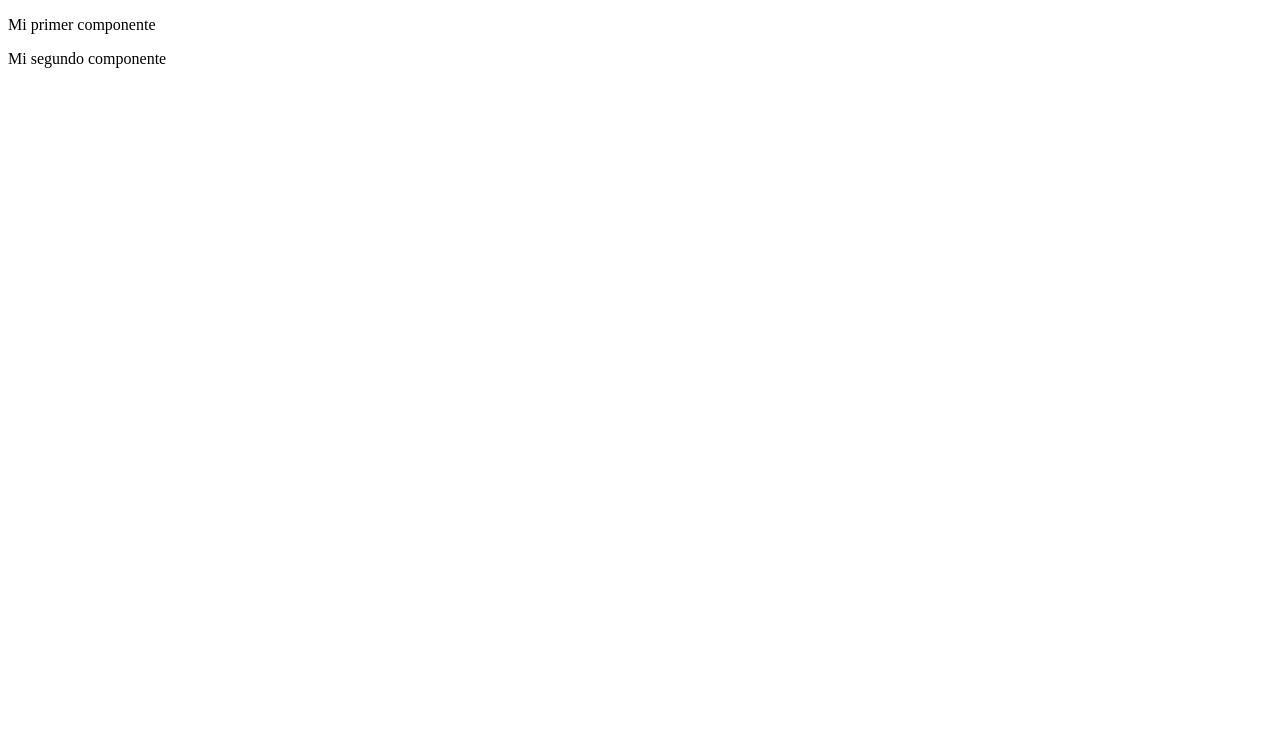
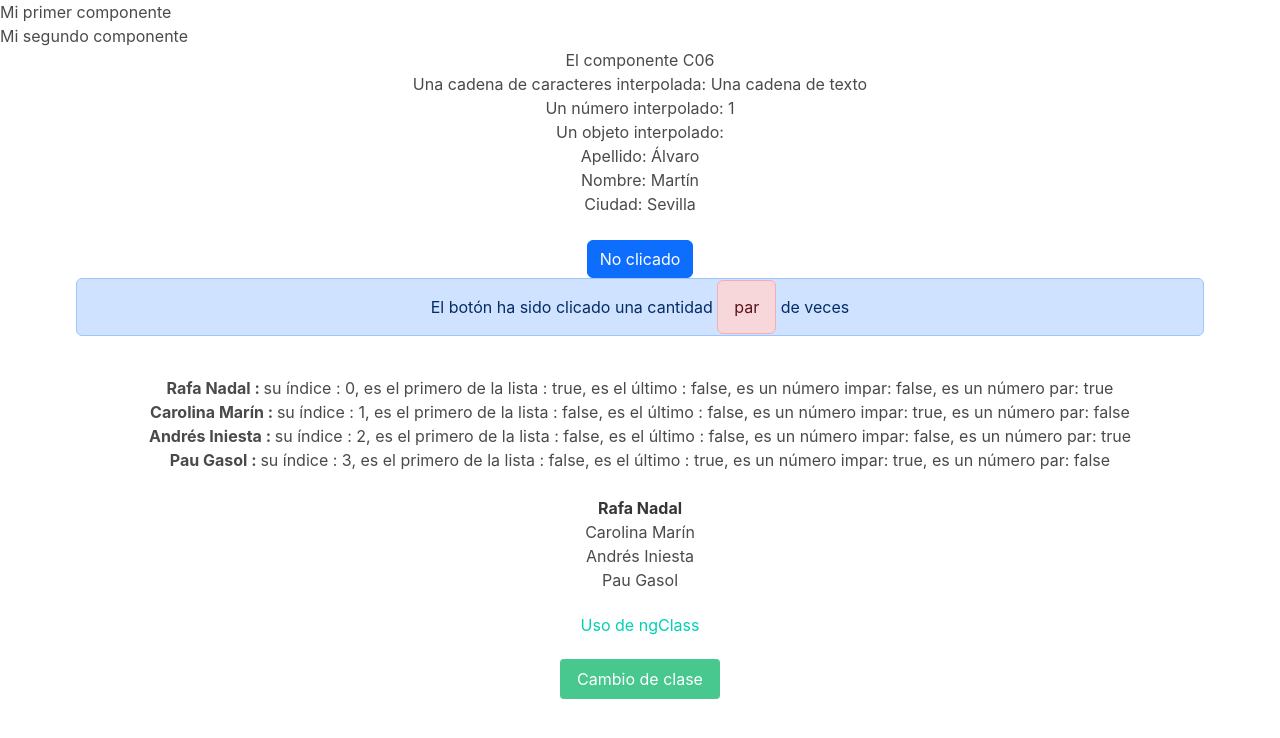
Before and after one commit to alvaromago/miProyectoAngular, an Angular app: page / in a window 1280 px wide. Shown: the top 738 px of the page. Built offline with nearby package versions, Linux system fonts and the light colour scheme.

Commit message:
second commit

```diff
--- a/angular.json
+++ b/angular.json
@@ -25,9 +25,15 @@
               "src/assets"
             ],
             "styles": [
-              "src/styles.css"
+              "src/styles.css",
+              "node_modules/bootstrap/dist/css/bootstrap.css",
+              "node_modules/bulma/css/bulma.min.css"
             ],
-            "scripts": []
+            "scripts": [
+              "node_modules/jquery/dist/jquery.min.js",
+              "node_modules/popper.js/dist/umd/popper.min.js",
+              "node_modules/bootstrap/dist/js/bootstrap.min.js"
+            ]
           },
           "configurations": {
             "production": {
--- a/package.json
+++ b/package.json
@@ -18,6 +18,11 @@
     "@angular/platform-browser": "^15.2.0",
     "@angular/platform-browser-dynamic": "^15.2.0",
     "@angular/router": "^15.2.0",
+    "boostrap": "^2.0.0",
+    "bootstrap": "^5.3.2",
+    "bulma": "^0.9.4",
+    "jquery": "^3.7.1",
+    "popper.js": "^1.16.1",
     "rxjs": "~7.8.0",
     "tslib": "^2.3.0",
     "zone.js": "~0.12.0"
--- a/src/app/app.component.html
+++ b/src/app/app.component.html
@@ -1,3 +1,4 @@
 <!DOCTYPE html>
 <app-mpc></app-mpc>
 <app-msc></app-msc>
+<app-c06></app-c06>
--- a/src/app/app.module.ts
+++ b/src/app/app.module.ts
@@ -4,12 +4,14 @@ import { BrowserModule } from '@angular/platform-browser';
 import { AppComponent } from './app.component';
 import { MpcComponent } from './components/mpc/mpc.component';
 import { MscComponent } from './components/msc/msc.component';
+import { C06Component } from './components/c06/c06.component';
 
 @NgModule({
   declarations: [
     AppComponent,
     MpcComponent,
-    MscComponent
+    MscComponent,
+    C06Component
   ],
   imports: [
     BrowserModule
--- /dev/null
+++ b/src/app/components/c06/c06.component.html
@@ -0,0 +1,58 @@
+<!DOCTYPE html>
+<div class="container text-center">
+	<p>El componente C06</p>
+	<div>Una cadena de caracteres interpolada: {{unaCadena}}</div>
+	<div>Un número interpolado: {{unNumero}}</div>
+	<div>
+		Un objeto interpolado:
+		<ul>
+			<li>Apellido: {{unObjeto.nombre}}</li>
+			<li>Nombre: {{unObjeto.apellido}}</li>
+			<li>Ciudad: {{unObjeto.ciudad}}</li>
+		</ul>
+	</div>
+
+	<br />
+
+	<button class="btn btn-primary" (click)="unClic()">{{textoDelBoton}}</button>
+
+	<br />
+
+	<p class="alert alert-primary">
+		El botón ha sido clicado una cantidad
+		<span *ngIf="numeroDeClic%2 == 0; then siMiIfEsVerdad else elseDeMiIf"></span>
+		de veces
+	</p>
+	<ng-template #siMiIfEsVerdad>
+		<span class="alert alert-danger">par</span>
+	</ng-template>
+	<ng-template #elseDeMiIf>
+		<span class="alert alert-warning">impar</span>
+	</ng-template>
+
+	<br />
+
+	<div *ngFor="let unDeportista of deportistas; index as i; first as f; last as l; odd as o; even as e">
+		<b>{{unDeportista}} : </b>
+		su índice : {{i}}, es el primero de la lista : {{f}}, es el último : {{l}}, es un número impar: {{o}}, es un número par: {{e}}
+	</div>
+
+	<br />
+
+	<div *ngFor="let unDeportista of deportistas">
+		<div [ngSwitch]="unDeportista">
+			<span *ngSwitchCase="'Rafa Nadal'"
+				><strong>{{unDeportista}}</strong></span
+			>
+			<span *ngSwitchDefault>{{unDeportista}}</span>
+		</div>
+	</div>
+
+	<br />
+
+	<h4 [class]="miClaseFuente">Uso de ngClass</h4>
+
+	<br />
+
+	<button [class]="miClaseBoton" (click)="cambioDeClase()">Cambio de clase</button>
+</div>
--- /dev/null
+++ b/src/app/components/c06/c06.component.ts
@@ -0,0 +1,33 @@
+import { Component, OnInit } from '@angular/core';
+
+@Component({
+  selector: 'app-c06',
+  templateUrl: './c06.component.html',
+  styleUrls: ['./c06.component.css']
+})
+export class C06Component implements OnInit{
+  unaCadena = "Una cadena de texto";
+  unNumero = 1;
+  unObjeto = {nombre: "Álvaro", apellido: "Martín", ciudad: "Sevilla"};
+  textoDelBoton = "No clicado";
+  numeroDeClic = 0;
+  deportistas = ["Rafa Nadal", "Carolina Marín", "Andrés Iniesta", "Pau Gasol"];
+  miClaseFuente = "has-text-primary";
+  miClaseBoton = "button is-success";
+
+  constructor(){}
+
+  ngOnInit(): void {}
+  unClic() {
+    this.numeroDeClic ++;
+    this.textoDelBoton = "Clicado " + this.numeroDeClic + " veces";
+  }
+
+  cambioDeClase() {
+    if (this.miClaseBoton === "button is-success") {
+    this.miClaseBoton = "button is-danger";
+    } else {
+    this.miClaseBoton = "button is-success";
+    }
+  }
+}
```
Also changed, not shown: src/app/components/c06/c06.component.css (added), 2 other files (tests, documents, lock files or other folders).
